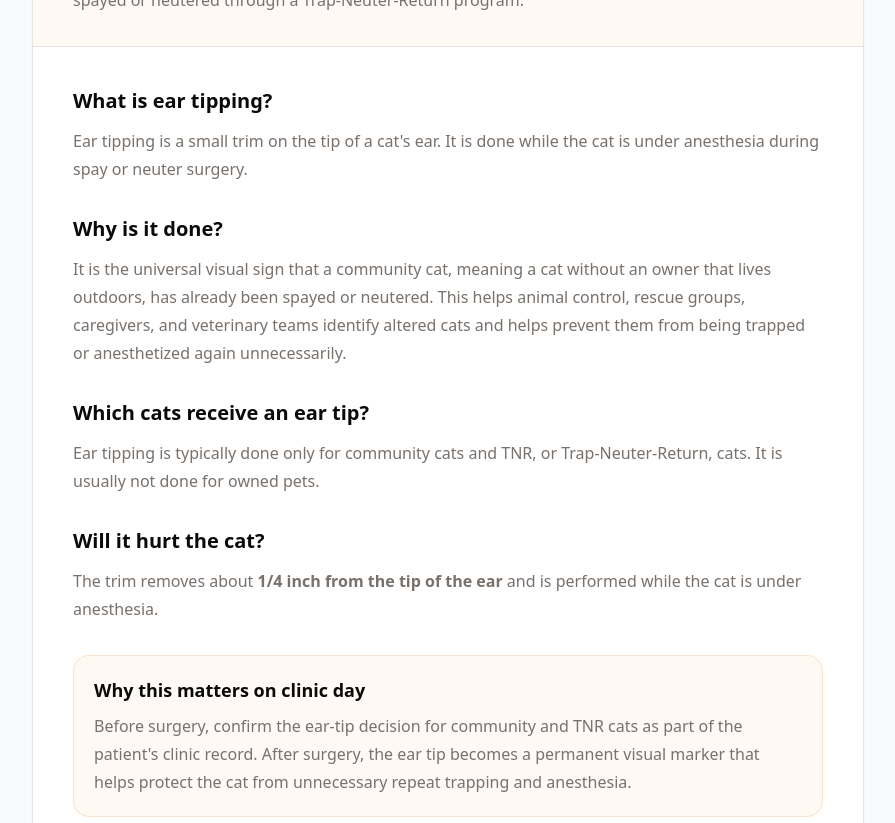
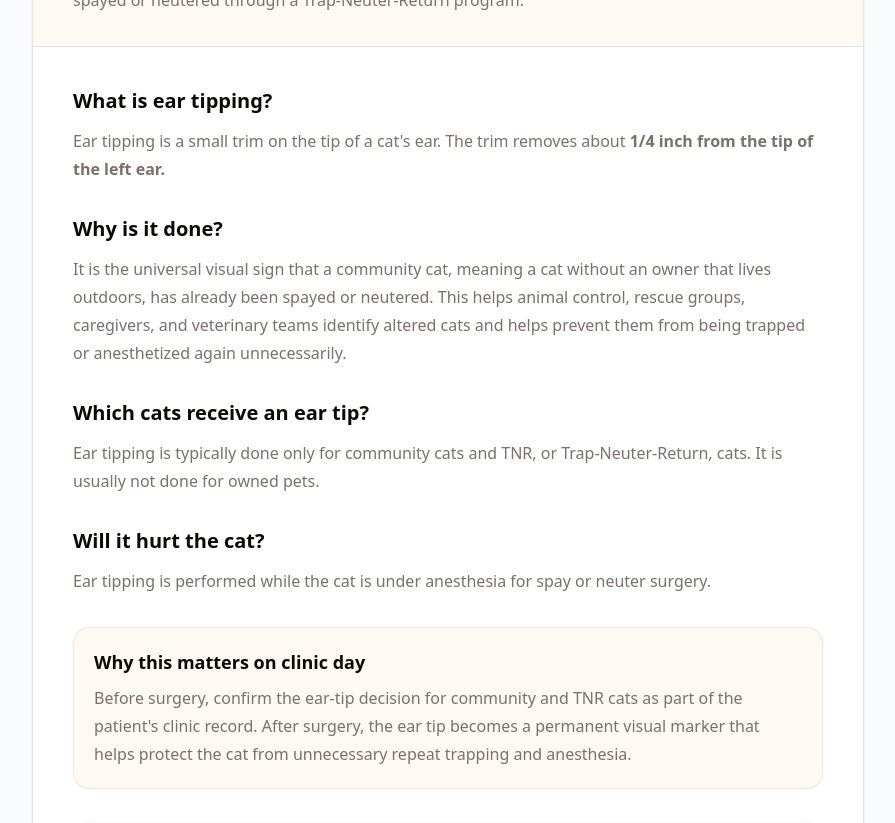
Before and after one commit to 7nqwsvhv99-hash/safe-haven-site, a Next.js app: page /resources/ear-tipping in a window 1280 px wide. Shown: the part 380-1203 px from the top of the page, without its empty margins (192-1087 px from the left). Built offline with nearby package versions, Linux system fonts and the light colour scheme.

Commit message:
Revise ear tipping training language

```diff
--- a/src/app/resources/ear-tipping/page.tsx
+++ b/src/app/resources/ear-tipping/page.tsx
@@ -28,7 +28,7 @@ export default function EarTippingResourcePage() {
             <section>
               <h2 className="text-xl font-bold">What is ear tipping?</h2>
               <p className="mt-3 leading-7 text-muted-foreground">
-                Ear tipping is a small trim on the tip of a cat&apos;s ear. It is done while the cat is under anesthesia during spay or neuter surgery.
+                Ear tipping is a small trim on the tip of a cat&apos;s ear. The trim removes about <strong>1/4 inch from the tip of the left ear.</strong>
               </p>
             </section>
 
@@ -49,7 +49,7 @@ export default function EarTippingResourcePage() {
             <section>
               <h2 className="text-xl font-bold">Will it hurt the cat?</h2>
               <p className="mt-3 leading-7 text-muted-foreground">
-                The trim removes about <strong>1/4 inch from the tip of the ear</strong> and is performed while the cat is under anesthesia.
+                Ear tipping is performed while the cat is under anesthesia for spay or neuter surgery.
               </p>
             </section>
 
```
